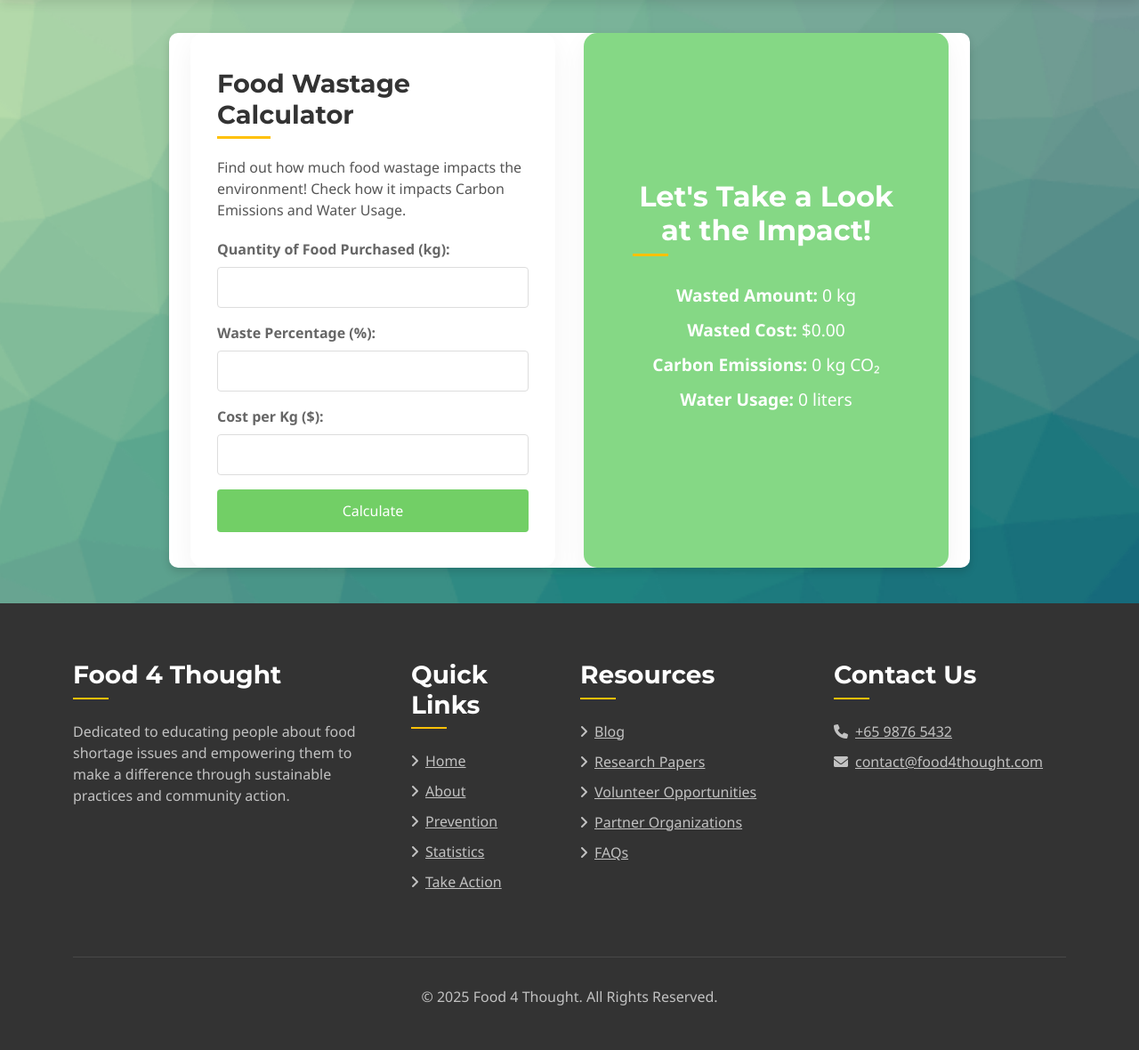
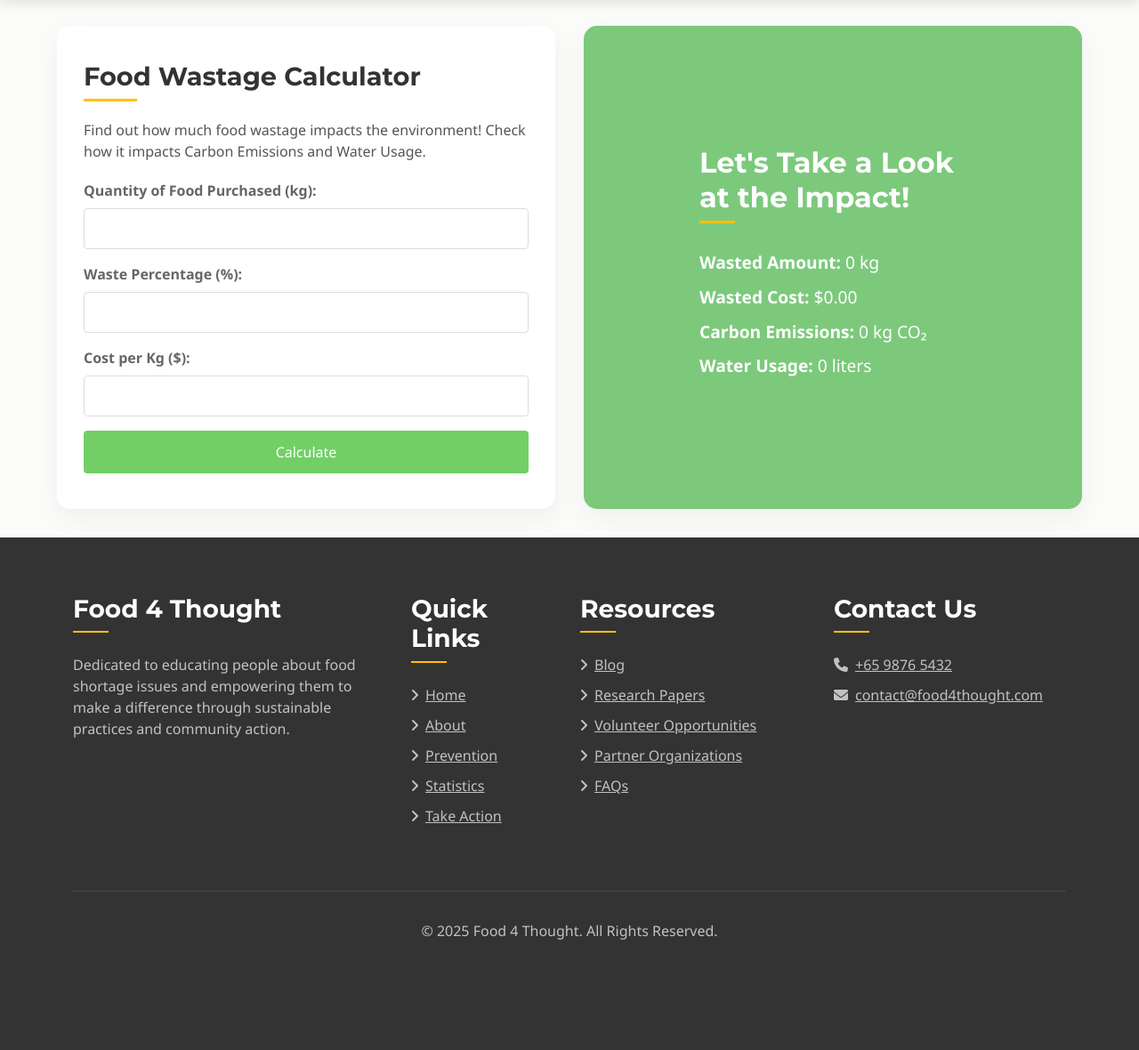
Before and after one commit to JolieNgai/INF1005-P3-6, a PHP site: page /calculator.php in a window 1280 px wide. Shown: the part 83-1263 px from the top of the page at 89% size. After the commit the page ends 1139 px from the top, so only its background shows below. Run offline with PHP 8.4, Linux system fonts and the light colour scheme.

Commit message:
minor style updates

```diff
--- a/css/main.css
+++ b/css/main.css
@@ -253,9 +253,7 @@
     transition: color 0.3s ease;
 }
 
-/* ==========================================================================
-   4. Calculator page styles
-   ========================================================================== */
+/* CALCULATOR CODES */
 
 body.calc-bg {
     padding-top: 80px; /* Create space for fixed navbar */
@@ -495,8 +493,7 @@
 
 /* CALCULATOR codes */
 body.calc-bg {
-    background: url('/images/Body-Bg.png') no-repeat center center;
-    background-size: cover;
+    color: #fff;
   }
 
 
@@ -526,21 +523,9 @@
 
   /* Background for the calculator page */
   body.calc-bg {
-    background: url('/images/Body-Bg.png') no-repeat center center;
-    background-size: cover;
+    color: #fff;
   }
 
-  /* Main Container for Two-Panel Layout */
-  .calculator-container {
-    display: flex;
-    width: 900px; /* Adjust to desired width */
-    min-height: 500px; /* Adjust to desired height */
-    margin: 40px auto;
-    background-color: #fff;
-    border-radius: 10px;
-    overflow: hidden;
-    box-shadow: 0 4px 10px rgba(0, 0, 0, 0.15);
-  }
 
   /* Left Panel - Form */
   .calc-left {
@@ -601,8 +586,7 @@
   /* Right Panel - Calculation Results */
   .calc-right {
     flex: 1;
-    background-color: #85d885;
-    color: #fff;
+    background-color: #7cc97c;
     padding: 40px 30px;
     display: flex;
     justify-content: center;
@@ -613,7 +597,7 @@
   /* Results Container */
   .results-container {
     max-width: 300px;
-    text-align: center;
+    text-align: left;
   }
 
   .results-container h3 {
```
